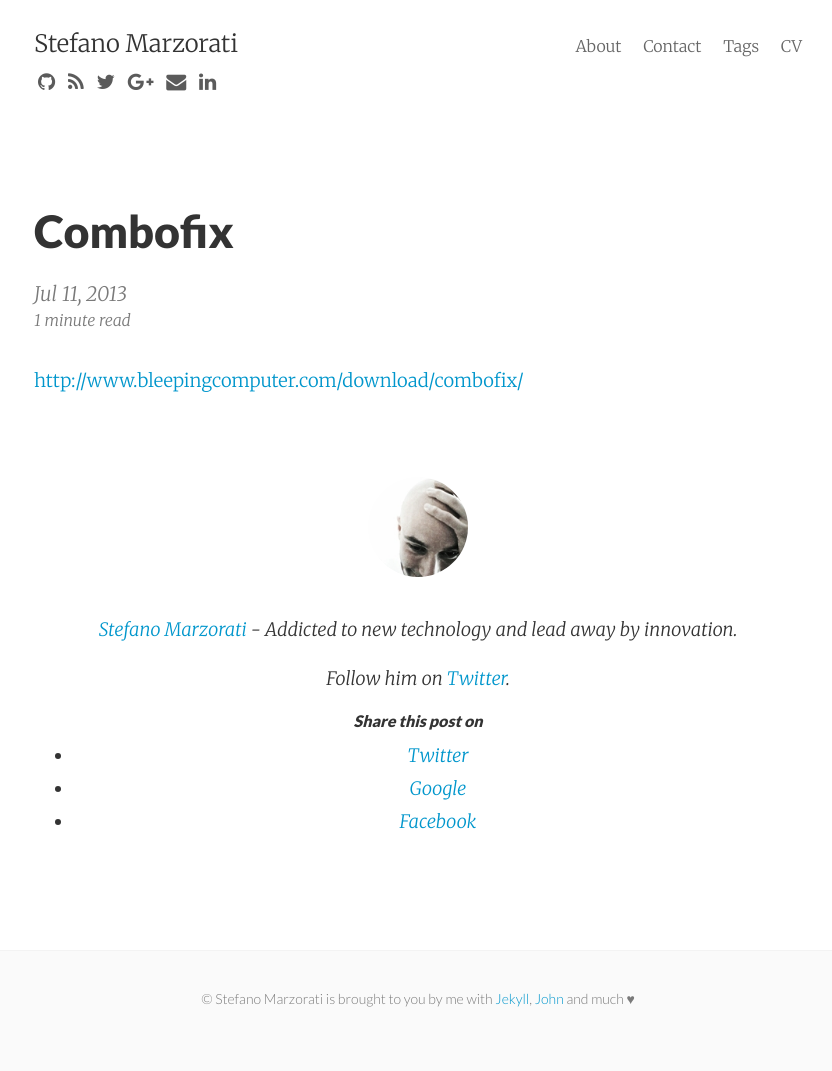
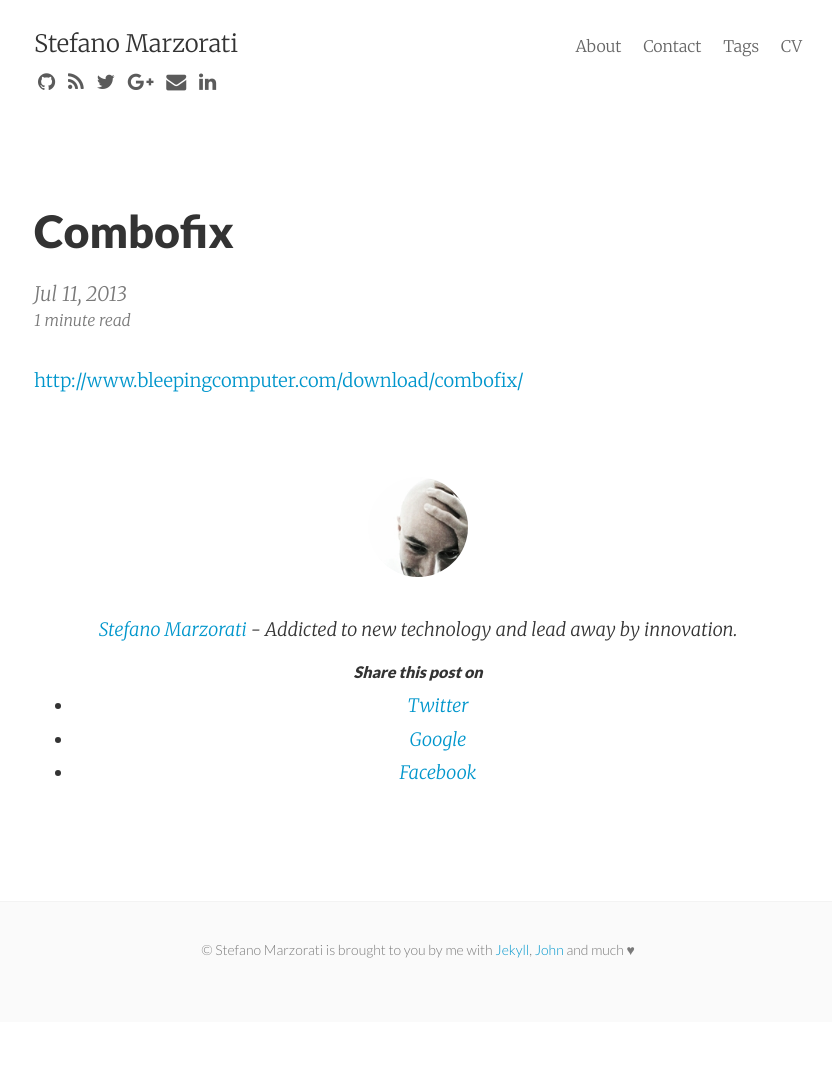
Before and after one commit to marste/Blog, a Jekyll site: the page built from _posts/2013-07-11-combofix.md, in a window 1280 px wide. Shown: the whole page, without its empty margins (222-1054 px from the left). Built offline with Jekyll 4.4.1, drawn with Linux system fonts in a browser that asks for light colours; nearby versions of some CDN libraries; Markdown is read by kramdown in place of the engine named in the settings; comment, search, counter and statistics services are not loaded; after the commit the page ends 1022 px from its top, so only the background shows below that.

Commit message:
Added new post

```diff
--- a/_includes/post_footer.html
+++ b/_includes/post_footer.html
@@ -2,9 +2,6 @@
   <img src="/images/me.jpeg" alt="Stefano Marzorati" class="avatar" />
   <p>
     <a href="http://marzorati.co">Stefano Marzorati</a> - Addicted to new technology and lead away by innovation.
-  </p>
-  <p>
-    Follow him on <a href="https://twitter.com/marzorati_ste">Twitter</a>.
   </p>
 
   <h5>Share this post on</h5>
```
